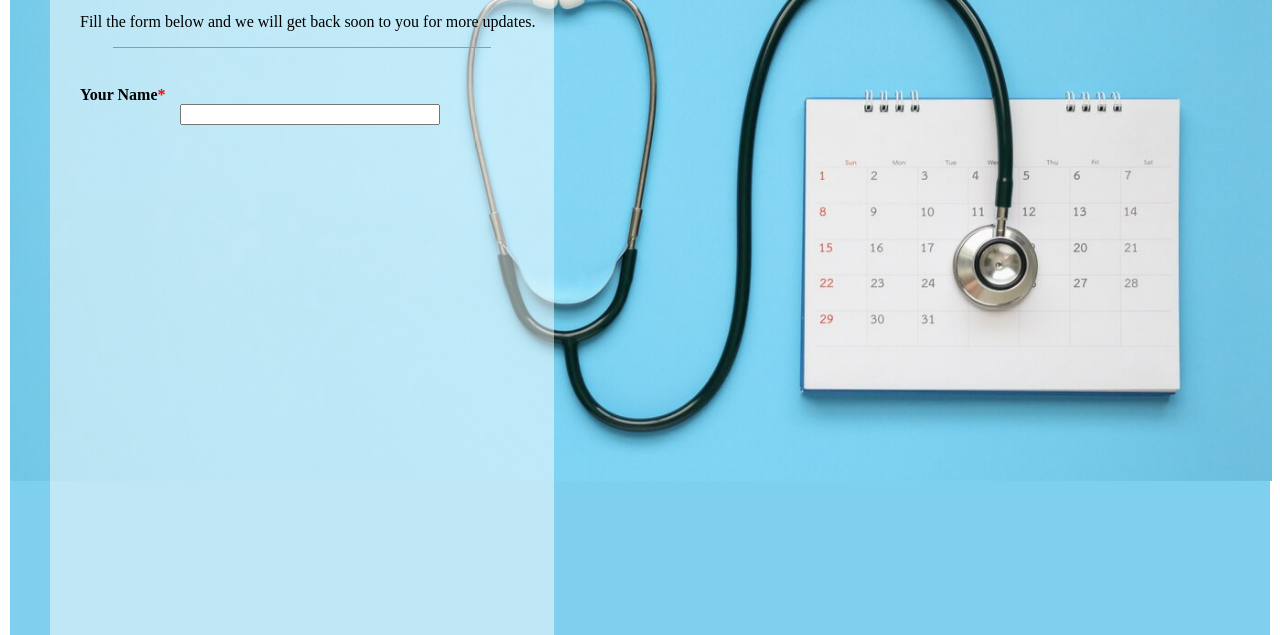
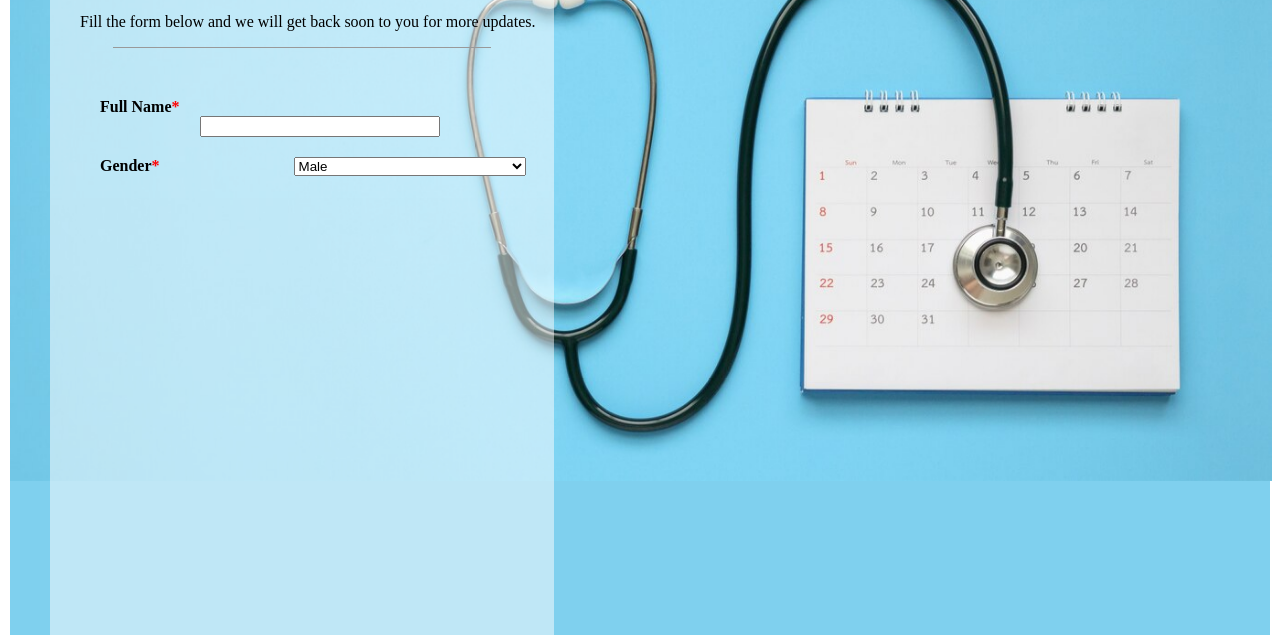
Before and after one commit to HeLad0X/Doctor-Appointment, a plain HTML site: page index.html in a window 1280 px wide. Shown: the part 165-800 px from the top of the page. Drawn offline with Linux system fonts and the light colour scheme.

Commit message:
added form

```diff
--- a/index.html
+++ b/index.html
@@ -19,8 +19,18 @@
       <p class="head form-text">Pateint Details:</p>
       <p class="fill-details">Fill the form below and we will get back soon to you for more updates.</p>
       <hr class="horizontal">
-      <label for="name" class="form-text">Your Name<span class="red-star">*</span></label>
-      <input type="text" class="form-input"></input>
+      <div class="input">
+        <label for="name" class="form-text">Full Name<span class="red-star">*</span></label>
+        <input type="text" class="form-input"></input>
+      </div>
+      <div class="input">
+        <label for="gender" class="form-text">Gender<span class="red-star">*</span></label>
+        <select name="Gender" class="select form-input">
+          <option value="male">Male</option>
+          <option value="female">Female</option>
+          <option value="others">Others</option>
+        </select>
+      </div>
     </form>
   </div>
 
--- a/styles.css
+++ b/styles.css
@@ -54,15 +54,21 @@ body{
   margin-left:30px;
 }
 
+.input{
+  margin:20px;
+}
+
 .form-text{
   font-weight:bold;
   position:relative;
   margin-left:30px;
   opacity:1;
 }
+
 .red-star{
   color:red;
 }
+
 .form-input{
   opacity:1;
   position:relative;
```
